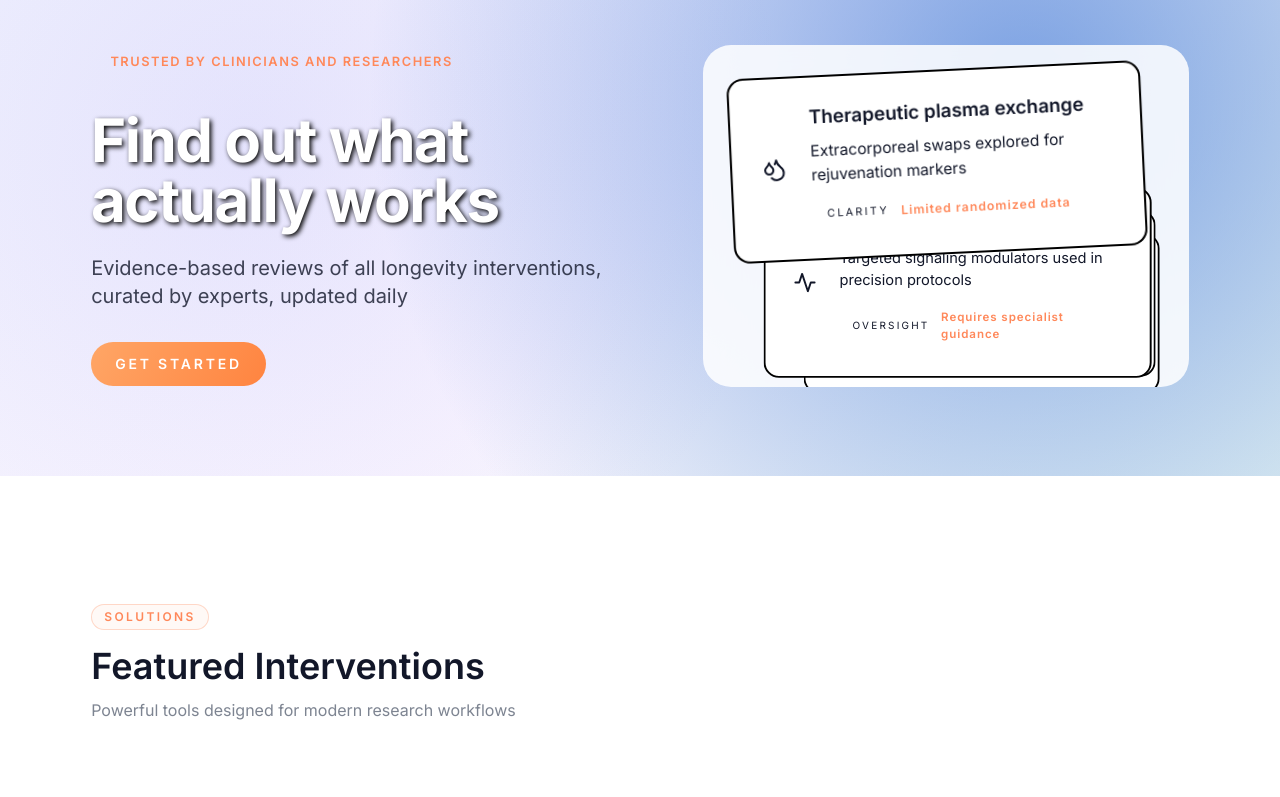
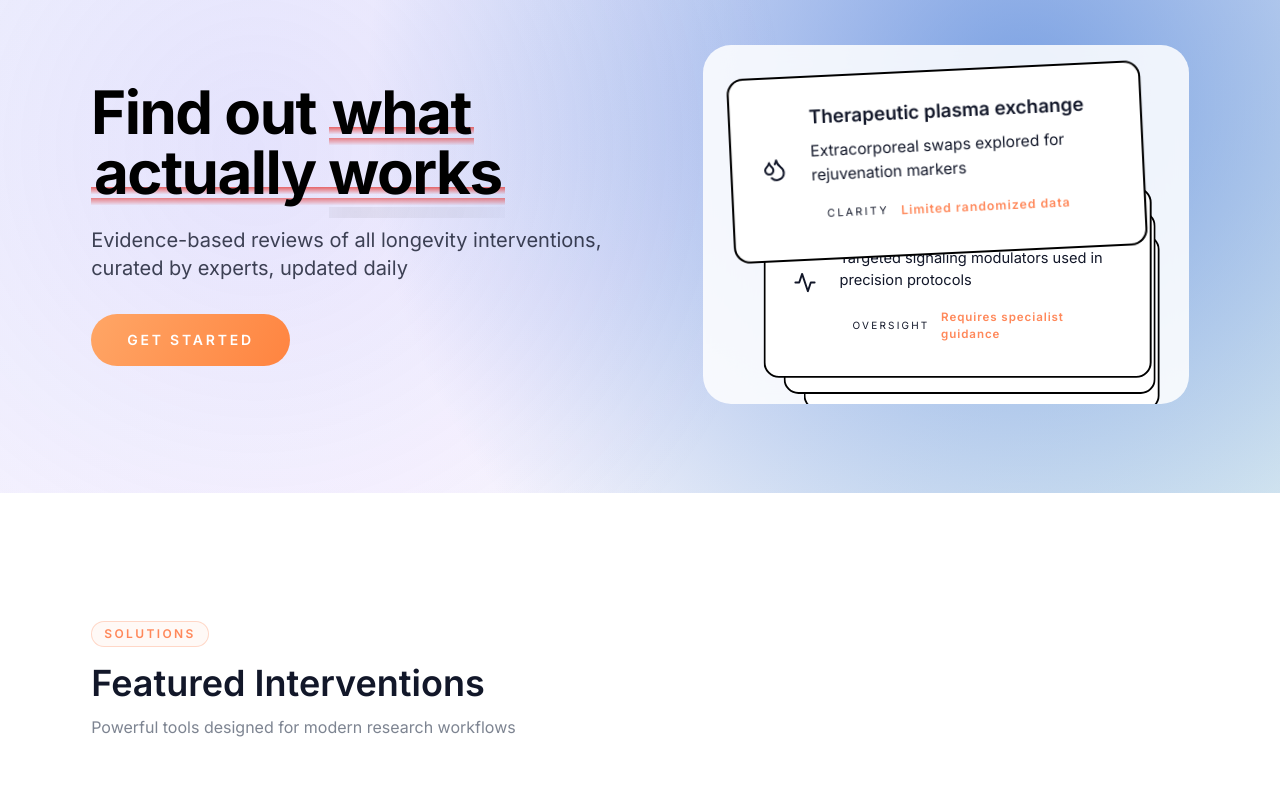
Before and after one commit to danduma/longevidence-landing, a React (Vite) app: page / in a window 1280 px wide. Shown: the top 797 px of the page. Built offline with nearby package versions, Linux system fonts and the light colour scheme.

Commit message:
feat(hero): add HeroShowcaseCard and use it in HeroSection to isolate hero-specific sizing/margins from shared Card

```diff
--- a/src/components/sections/HeroSection.tsx
+++ b/src/components/sections/HeroSection.tsx
@@ -1,4 +1,4 @@
-import { useEffect } from 'react';
+import { useEffect, useMemo, type ReactNode } from 'react';
 import { useTranslation } from '../../i18n';
 
 import { useReveal } from '../../hooks/useReveal';
@@ -6,8 +6,144 @@ import { useManagerState } from '../../hooks/useManagerState';
 import { HeroCarouselManager } from '../../managers/HeroCarouselManager';
 import { Badge } from '../ui/badge';
 import { Button } from '../ui/button';
-import { Card } from '../ui/card';
+import { HeroShowcaseCard } from '../ui/HeroShowcaseCard';
 import { HeroCarousel } from './HeroCarousel';
+import { LandingContentManager } from '../../managers/LandingContentManager';
+
+type HeroTitleDecorations = {
+  underlineTargets: string[];
+  highlightTargets: string[];
+};
+
+type DecorationMatch = {
+  start: number;
+  end: number;
+  type: 'underline' | 'highlight';
+};
+
+const defaultHeroTitleDecorations: HeroTitleDecorations = {
+  underlineTargets: ['what actually works'],
+  highlightTargets: ['longevity']
+};
+
+const ensureStringArray = (value: unknown, fallback: string[]): string[] => {
+  if (!Array.isArray(value)) {
+    return fallback;
+  }
+
+  const filtered = value.filter((entry): entry is string => typeof entry === 'string' && entry.trim().length > 0);
+
+  return filtered.length > 0 ? filtered : fallback;
+};
+
+const normalizeDecorations = (raw: unknown): HeroTitleDecorations => {
+  if (typeof raw === 'object' && raw !== null && !Array.isArray(raw)) {
+    const tentative = raw as Partial<HeroTitleDecorations>;
+    return {
+      underlineTargets: ensureStringArray(tentative.underlineTargets, defaultHeroTitleDecorations.underlineTargets),
+      highlightTargets: ensureStringArray(tentative.highlightTargets, defaultHeroTitleDecorations.highlightTargets)
+    };
+  }
+
+  return defaultHeroTitleDecorations;
+};
+
+const createDecoratedTitle = (title: string, decorations: HeroTitleDecorations): ReactNode[] => {
+  const normalizedTitle = title.toLowerCase();
+  const matches: DecorationMatch[] = [];
+  const underlineTargets = Array.isArray(decorations.underlineTargets) ? decorations.underlineTargets : [];
+  const highlightTargets = Array.isArray(decorations.highlightTargets) ? decorations.highlightTargets : [];
+
+  const enqueueMatches = (targets: string[], type: DecorationMatch['type']) => {
+    targets.forEach((target) => {
+      const normalizedTarget = target.toLowerCase();
+
+      if (!normalizedTarget.trim()) {
+        return;
+      }
+
+      let searchIndex = 0;
+
+      while (searchIndex < normalizedTitle.length) {
+        const matchIndex = normalizedTitle.indexOf(normalizedTarget, searchIndex);
+
+        if (matchIndex === -1) {
+          break;
+        }
+
+        matches.push({
+          start: matchIndex,
+          end: matchIndex + normalizedTarget.length,
+          type
+        });
+
+        searchIndex = matchIndex + normalizedTarget.length;
+      }
+    });
+  };
+
+  enqueueMatches(underlineTargets, 'underline');
+  enqueueMatches(highlightTargets, 'highlight');
+
+  if (matches.length === 0) {
+    return [title];
+  }
+
+  matches.sort((a, b) => {
+    if (a.start !== b.start) {
+      return a.start - b.start;
+    }
+
+    const aLength = a.end - a.start;
+    const bLength = b.end - b.start;
+
+    return bLength - aLength;
+  });
+
+  const segments: ReactNode[] = [];
+  let cursor = 0;
+  let matchIndex = 0;
+
+  while (matchIndex < matches.length) {
+    const match = matches[matchIndex];
+
+    if (match.start < cursor) {
+      matchIndex += 1;
+      continue;
+    }
+
+    if (match.start > cursor) {
+      segments.push(title.slice(cursor, match.start));
+    }
+
+    const content = title.slice(match.start, match.end);
+    const baseClass = match.type === 'underline' ? 'hero-title__underline' : 'hero-title__highlight';
+
+    if (match.type === 'highlight') {
+      segments.push(
+        <span key={`hero-title-segment-${match.start}-${match.end}`} className={`hero-title__segment ${baseClass} relative inline-block`}>
+          <span className="absolute bg-highlight -left-2 -top-1 -bottom-1 -right-2 md:-left-3 md:-top-0 md:-bottom-0 md:-right-3 -rotate-1"></span>
+          <span className="relative text-white">{content}</span>
+        </span>
+      );
+    } else {
+      segments.push(
+        <span key={`hero-title-segment-${match.start}-${match.end}`} className={`hero-title__segment ${baseClass}`}>
+          {content}
+        </span>
+      );
+    }
+
+    cursor = match.end;
+    matchIndex += 1;
+  }
+
+  if (cursor < title.length) {
+    segments.push(title.slice(cursor));
+  }
+
+  return segments;
+};
 
 export const HeroSection: React.FC = () => {
   const { t } = useTranslation();
@@ -20,11 +156,27 @@ export const HeroSection: React.FC = () => {
   const carouselItems = useManagerState(HeroCarouselManager, () => HeroCarouselManager.getOrderedItems());
 
   const columnReveal = useReveal('hero-intro', { threshold: 0.55, rootMargin: '-10% 0px' });
-  const badgeReveal = useReveal('hero-badge', { threshold: 0.55, rootMargin: '-10% 0px' });
   const titleReveal = useReveal('hero-title', { threshold: 0.55, rootMargin: '-10% 0px' });
   const subtitleReveal = useReveal('hero-subtitle', { threshold: 0.5, rootMargin: '-10% 0px' });
   const ctaReveal = useReveal('hero-cta', { threshold: 0.5, rootMargin: '-10% 0px' });
   const cardReveal = useReveal('hero-card', { threshold: 0.45, rootMargin: '-5% 0px' });
+
+  const rawDecorations = t('hero.titleDecorations', { returnObjects: true }) as unknown;
+  const decorations = useMemo(() => normalizeDecorations(rawDecorations), [rawDecorations]);
+  const heroTitle = t('hero.titlePrimary', {}, 'Find out what actually works in longevity');
+
+  const decoratedTitle = useMemo(() => createDecoratedTitle(heroTitle, decorations), [heroTitle, decorations]);
+
+  const routing = useMemo(() => LandingContentManager.getRoutingMapping(), []);
+  const targetUrl = useMemo(() => {
+    const fallback = `https://${routing.appDomain}`;
+    if (typeof window === 'undefined') return fallback;
+    const host = window.location.hostname;
+    if (host.endsWith(routing.alternateDomain)) {
+      return `https://${routing.targetDomain}`;
+    }
+    return `https://${routing.appDomain}`;
+  }, [routing]);
 
   return (
     <section className="section-shell hero-section relative overflow-hidden">
@@ -38,18 +190,12 @@ export const HeroSection: React.FC = () => {
           ref={columnReveal.ref}
           className={`vertical-stack max-w-3xl gap-8 fade-up ${columnReveal.visible ? 'is-visible' : ''}`}
         >
-          <span
-            ref={badgeReveal.ref}
-            className={`trust-badge ${badgeReveal.visible ? 'is-visible' : ''}`}
-          >
-            {t('hero.trustBadge', {}, 'Trusted by clinicians and researchers')}
-          </span>
           <div className="vertical-stack gap-6">
-          <h1
-          ref={titleReveal.ref}
-          className={`hero-title text-4xl font-bold leading-tight tracking-tight text-white [text-shadow:2px_2px_5px_#000] sm:text-5xl lg:text-6xl ${titleReveal.visible ? 'is-visible' : ''}`}
-        >
-              {t('hero.titlePrimary', {}, 'Find out what actually works')}
+            <h1
+              ref={titleReveal.ref}
+              className={`hero-title text-4xl font-bold tracking-tight text-black  sm:text-5xl leading-[1.4] lg:text-6xl ${titleReveal.visible ? 'is-visible' : ''}`}
+            >
+              {decoratedTitle}
             </h1>
             <p
               ref={subtitleReveal.ref}
@@ -62,13 +208,15 @@ export const HeroSection: React.FC = () => {
             ref={ctaReveal.ref}
             className={`hero-cta-group flex flex-col gap-4 sm:flex-row sm:items-center ${ctaReveal.visible ? 'is-visible' : ''}`}
           >
-            <Button className="shadow-xl shadow-[rgba(var(--color-accent-rgb),0.35)]">
-              {t('hero.primaryCta', {}, 'Get early access')}
+            <Button asChild className="hero-cta-button px-8 py-4 md:px-9 md:py-4 font-semibold">
+              <a href={targetUrl}>
+                {t('hero.primaryCta', {}, 'Get early access')}
+              </a>
             </Button>
 
           </div>
         </div>
-        <Card
+        <HeroShowcaseCard
           ref={cardReveal.ref}
           className={`hero-highlight-card fade-up fade-delay hero-card ${cardReveal.visible ? 'is-visible' : ''}`}
         >
@@ -84,7 +232,7 @@ export const HeroSection: React.FC = () => {
             </div>
             <HeroCarousel items={carouselItems} />
           </div>
-        </Card>
+        </HeroShowcaseCard>
       </div>
     </section>
   );
--- /dev/null
+++ b/src/components/ui/HeroShowcaseCard.tsx
@@ -0,0 +1,18 @@
+import { forwardRef } from 'react';
+import { twMerge } from 'tailwind-merge';
+
+export interface HeroShowcaseCardProps extends React.HTMLAttributes<HTMLDivElement> {}
+
+// Hero-specific surface tuned for the animated carousel area
+export const HeroShowcaseCard = forwardRef<HTMLDivElement, HeroShowcaseCardProps>(({ className, ...props }, ref) => (
+  <div
+    ref={ref}
+    className={twMerge(
+      'relative overflow-hidden flex flex-col h-full hero-highlight-card card-surface glass-border',
+      className
+    )}
+    {...props}
+  />
+));
+
+HeroShowcaseCard.displayName = 'HeroShowcaseCard';
--- a/src/styles/custom.css
+++ b/src/styles/custom.css
@@ -24,6 +24,9 @@
   --float-amplitude: 16px;
   --float-duration: 12s;
   --background-noise-opacity: 0.05;
+  --hero-title-underline-color: rgba(229, 57, 53, 0.9);
+  --hero-title-highlight-start-color: rgba(255, 214, 102, 0.85);
+  --hero-title-highlight-end-color: rgba(255, 174, 72, 0.88);
 }
 
 body {
@@ -206,11 +209,15 @@ body::after {
 .hero-carousel {
   position: relative;
   display: grid;
+  grid-template-columns: 1fr;
+  grid-template-rows: 1fr;
   gap: 1.4rem;
 }
 
 .hero-carousel-card {
   position: relative;
+  grid-column: 1;
+  grid-row: 1;
   display: grid;
   grid-template-columns: auto 1fr;
   align-items: center;
@@ -300,18 +307,6 @@ body::after {
   opacity: 1;
   box-shadow: 0 4px 16px rgba(var(--color-shadow-rgb), 0.08);
 }
-
-.hero-carousel-card:nth-child(n+2) {
-  position: absolute;
-  top: 0;
-  left: 0;
-  width: 100%;
-}
-
-.hero-carousel-card:first-child {
-  position: relative;
-}
-
 .hero-carousel::after {
   content: '';
   position: absolute;
@@ -331,6 +326,69 @@ body::after {
 .hero-title.is-visible {
   animation: heroTitle var(--animation-duration) var(--animation-easing) forwards;
   animation-delay: 80ms;
+}
+
+.hero-title__segment {
+  position: relative;
+  display: inline;
+  padding-inline: 0.05em;
+  -webkit-box-decoration-break: clone;
+  box-decoration-break: clone;
+}
+
+.hero-title__underline {
+  padding-bottom: 0.12em;
+  background-image:
+    linear-gradient(180deg, transparent 64%, var(--hero-title-underline-color) 64%, transparent 74%),
+    linear-gradient(180deg, transparent 78%, var(--hero-title-underline-color) 78%, transparent 88%);
+  background-size: 100% 100%;
+  background-repeat: no-repeat;
+  background-position: 0 100%;
+}
+
+.hero-title__underline::after {
+  content: '';
+  position: absolute;
+  left: 0;
+  right: 0;
+  bottom: -0.05em;
+  height: 0.18em;
+  background: radial-gradient(circle at 15% 45%, rgba(0, 0, 0, 0.14) 0, transparent 60%), radial-gradient(circle at 70% 55%, rgba(0, 0, 0, 0.1) 0, transparent 70%);
+  opacity: 0.45;
+  pointer-events: none;
+}
+
+.hero-title__highlight {
+  margin-inline: -0.08em;
+  padding-inline: 0.28em;
+  background-image: linear-gradient(180deg, var(--hero-title-highlight-start-color) 0%, var(--hero-title-highlight-end-color) 85%, transparent 100%);
+  background-size: 100% 82%;
+  background-position: 0 78%;
+  background-repeat: no-repeat;
+  filter: saturate(105%);
+}
+
+.hero-title__highlight::after {
+  content: '';
+  position: absolute;
+  inset: 15% -0.25em auto -0.25em;
+  height: 55%;
+  background: linear-gradient(90deg, rgba(255, 255, 255, 0.18), transparent 55%, rgba(0, 0, 0, 0.05) 90%);
+  mix-blend-mode: soft-light;
+  opacity: 0.55;
+  pointer-events: none;
+}
+
+@supports (background-image: linear-gradient(180deg, transparent 60%, color-mix(in srgb, red 80%, transparent) 60%, transparent 70%)) {
+  .hero-title__underline {
+    background-image:
+      linear-gradient(180deg, transparent 64%, color-mix(in srgb, var(--hero-title-underline-color) 88%, transparent) 64%, transparent 74%),
+      linear-gradient(180deg, transparent 78%, color-mix(in srgb, var(--hero-title-underline-color) 70%, transparent) 78%, transparent 88%);
+  }
+
+  .hero-title__highlight {
+    background-image: linear-gradient(180deg, color-mix(in srgb, var(--hero-title-highlight-start-color) 92%, transparent) 0%, color-mix(in srgb, var(--hero-title-highlight-end-color) 85%, transparent) 85%, transparent 100%);
+  }
 }
 
 .hero-subtitle {
```
